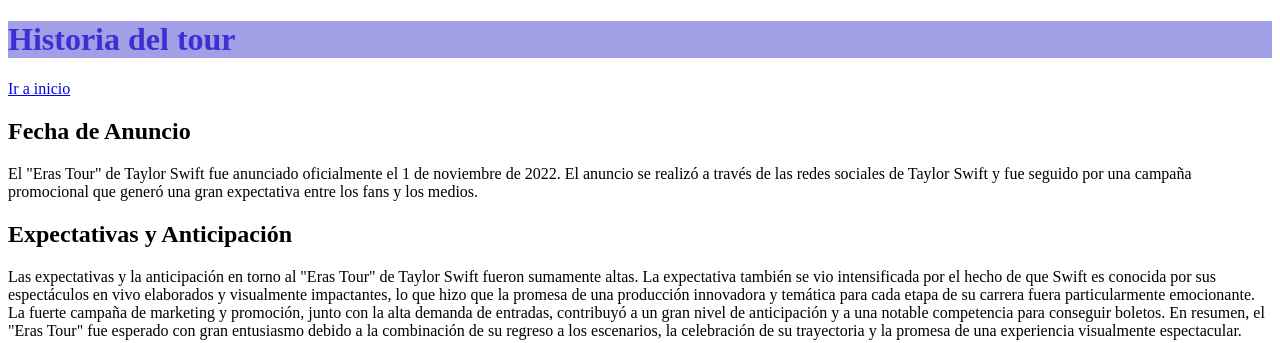
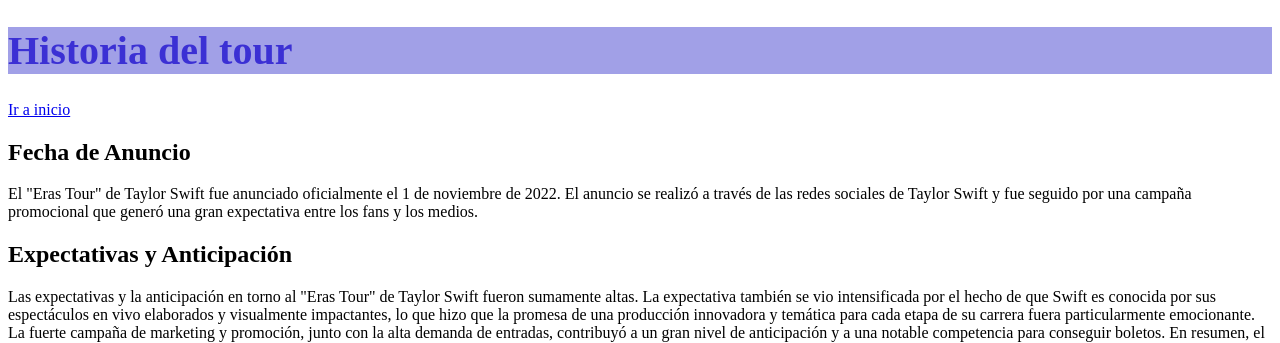
Before and after one commit to jesushsw/erastour2, a plain HTML site: page historia.html in a window 1280 px wide. Shown: the top 343 px of the page. Drawn offline with Linux system fonts and the light colour scheme.

Commit message:
Se cambió el tamaño del encabezado y se agregaron espacios entre líneas

```diff
--- a/historia.html
+++ b/historia.html
@@ -9,13 +9,16 @@
 <body>
     <header>
     <main>
-    <h1 style="color:rgb(59, 48, 212); background-color:rgb(161, 160, 231)">Historia del tour</h1>
+    <h1 style="color:rgb(59, 48, 212); background-color:rgb(161, 160, 231); font-size: 40px;">Historia del tour</h1>
     <a href="index.html">Ir a inicio</a>
     </header>
 
     <h2>Fecha de Anuncio</h2>
+
     <p>El "Eras Tour" de Taylor Swift fue anunciado oficialmente el 1 de noviembre de 2022. El anuncio se realizó a través de las redes sociales de Taylor Swift y fue seguido por una campaña promocional que generó una gran expectativa entre los fans y los medios.</p>
+
     <h2 class="hist">Expectativas y Anticipación</h2>
+
     <p>Las expectativas y la anticipación en torno al "Eras Tour" de Taylor Swift fueron sumamente altas.
     La expectativa también se vio intensificada por el hecho de que Swift es conocida por sus espectáculos en vivo elaborados y visualmente impactantes, lo que hizo que la promesa de una producción innovadora y temática para cada etapa de su carrera fuera particularmente emocionante. La fuerte campaña de marketing y promoción, junto con la alta demanda de entradas, contribuyó a un gran nivel de anticipación y a una notable competencia para conseguir boletos. En resumen, el "Eras Tour" fue esperado con gran entusiasmo debido a la combinación de su regreso a los escenarios, la celebración de su trayectoria y la promesa de una experiencia visualmente espectacular.</p>
 
```
